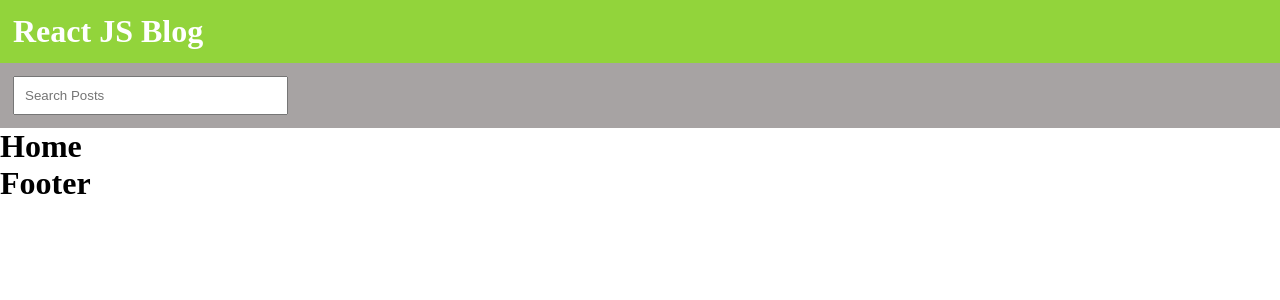
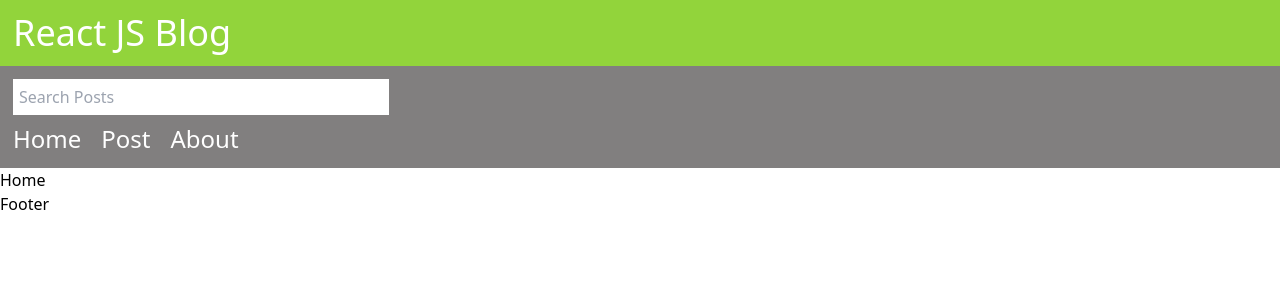
Before and after one commit to Buyaki01/blog-app-react, a React (Create React App) app: page / in a window 1280 px wide. Shown: the top 300 px of the page. Built offline with nearby package versions, Linux system fonts and the light colour scheme.

Commit message:
Add unordered list in the Navigation component and add styles to it

```diff
--- a/public/index.html
+++ b/public/index.html
@@ -8,6 +8,7 @@
       name="description"
       content="Web site created using create-react-app"
     />
+    <link href="https://unpkg.com/tailwindcss@^2/dist/tailwind.min.css" rel="stylesheet">
     <!--
       manifest.json provides metadata used when your web app is installed on a
       user's mobile device or desktop. See https://developers.google.com/web/fundamentals/web-app-manifest/
--- a/src/App.js
+++ b/src/App.js
@@ -7,12 +7,15 @@ import About from "./About";
 import Missing from "./Missing";
 import Footer from "./Footer";
 import { Routes, Route } from 'react-router-dom';
+import { useState } from "react";
 
 function App() {
+  const [search, setSearch] = useState('')
+
   return (
     <div className="App">
       <Header title="React JS Blog" />
-      <Nav/>
+      <Nav search={search} setSearch={setSearch}/>
 
       <Routes>
         <Route path="/" element={<Home />} />
--- a/src/Header.js
+++ b/src/Header.js
@@ -1,7 +1,7 @@
 const Header= ({title}) => {
   return (
     <header className="Header">
-      <h1>{title}</h1>
+      <h1 className="text-4xl text-white">{title}</h1>
     </header>
   )
 }
--- a/src/Nav.js
+++ b/src/Nav.js
@@ -1,3 +1,4 @@
+import { Link } from "react-router-dom";
 const Nav = ({search, setSearch}) => {
     return (
       <nav className="Nav">
@@ -12,6 +13,11 @@ const Nav = ({search, setSearch}) => {
             onChange={(e) => setSearch(e.target.value)}
           />
         </form>
+        <ul className="list-none flex navLinks mt-2 text-2xl">
+          <li className="navItem mr-5"> <Link to="/"> Home </Link></li>
+          <li className="navItem mr-5"> <Link to="/post"> Post </Link></li>
+          <li className="navItem"> <Link to="/about"> About </Link></li>
+        </ul>
       </nav>
     )
   }
--- a/src/index.css
+++ b/src/index.css
@@ -4,12 +4,11 @@
 
 .Header{
   background-color: rgb(146, 212, 59);
-  color: #fff;
   padding: 13px;
 }
 
 .Nav{
-  background-color: rgb(167, 163, 163);
+  background-color: rgb(129, 127, 127);
   padding: 13px;
 }
 
@@ -26,6 +25,10 @@
 }
 
 .searchInputField{
-  padding: 10px;
-  width: 20%;
+  padding: 6px;
+  width: 30%;
 }
+
+.navLinks{
+  color: #fff;
+}
```
